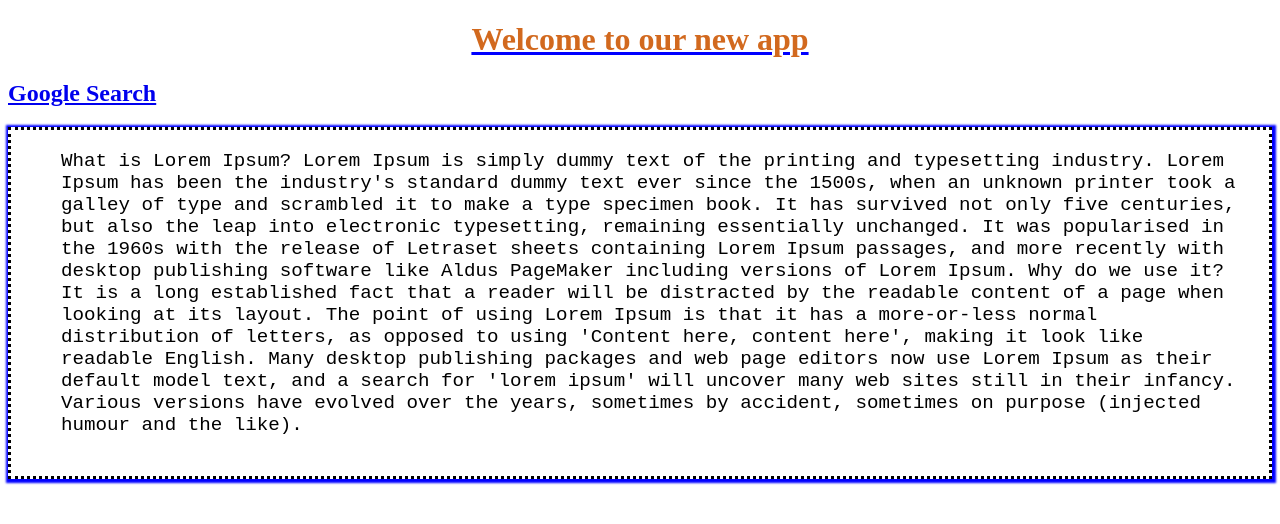
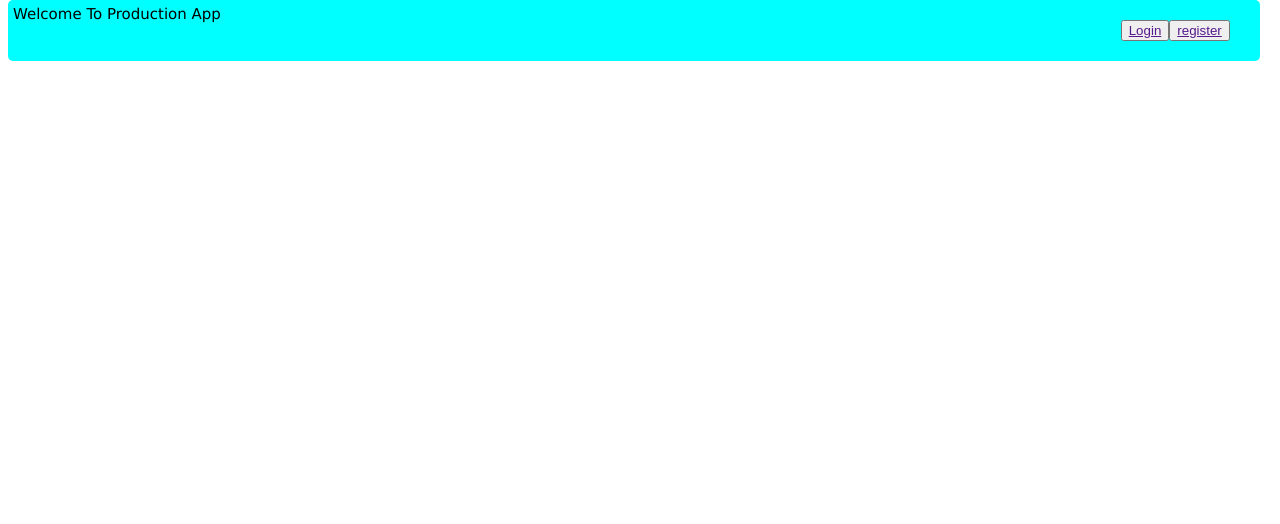
Before and after one commit to thotagowri/APT, an Angular app: page / in a window 1280 px wide. Shown: the top 524 px of the page. Built offline with nearby package versions, Linux system fonts and the light colour scheme.

Commit message:
Header HTML and CSS

```diff
--- a/src/app/app.component.css
+++ b/src/app/app.component.css
@@ -13,5 +13,36 @@ p{
   border: dotted;
   box-shadow: 1px 1px 2px 3px blue;
 
+}
+
+.image{
+  width: 150px;
+  padding: 50px;
+  background: url("../assets/bat.png");
+}
+
+body{
+  margin:0;
+  padding:0;
+  font-family: Verdana, Calibri, sans-serif;
+  font-size: 15px;
+}
+
+header{
+  hight:100px;
+  position: fixed;
+  background: aqua;
+  width: 97%;
+  padding: 5px;
+  border-radius: 5px;
+  margin-top: -8px;
+}
+
+.logo{
+  float: left;
 
 }
+.menu{
+  float: right;
+  margin-right: 2%;
+}
--- a/src/app/app.component.html
+++ b/src/app/app.component.html
@@ -1,20 +1,64 @@
-<h1>Welcome to our new app</h1>
-<h2><a href="https://google.co.in">Google Search</a></h2>
+<html>
+<head>
+  <title></title>
+</head>
+<style>
 
-<p>
-  What is Lorem Ipsum?
-  Lorem Ipsum is simply dummy text of the printing and typesetting industry. Lorem Ipsum has been the industry's
-  standard dummy text ever since the 1500s, when an unknown printer took a galley of type and scrambled it to make a
-  type specimen book. It has survived not only five centuries, but also the leap into electronic typesetting, remaining
-  essentially unchanged. It was popularised in the 1960s with the release of Letraset sheets containing Lorem Ipsum
-  passages, and more recently with desktop publishing software like Aldus PageMaker including versions of Lorem Ipsum.
+</style>
+<body>
+<header class="header">
+  <div class="logo">
+    <a routerLink="/">Welcome To Production App</a>
 
-  Why do we use it?
-  It is a long established fact that a reader will be distracted by the readable content of a page when looking at its
-  layout. The point of using Lorem Ipsum is that it has a more-or-less normal distribution of letters, as opposed to
-  using 'Content here, content here', making it look like readable English. Many desktop publishing packages and web
-  page editors now use Lorem Ipsum as their default model text, and a search for 'lorem ipsum' will uncover many web
-  sites still in their infancy. Various versions have evolved over the years, sometimes by accident, sometimes on
-  purpose (injected humour and the like).
+  </div> <!-- logo -->
+  <div class="menu">
+    <nav>
+      <ul>
+        <button mat-button>
+          <a href="">Login</a>
+        </button>
+        <button mat-button>
+          <a href="">register</a>
+        </button>
+      </ul>
+    </nav>
 
-</p>
+  </div>
+</header>
+</body>
+</html>
+
+
+<!--<h1>Welcome to our new app</h1>-->
+<!--<img>-->
+<!--</header>-->
+<!--</div>-->
+
+
+<!--<div>-->
+<!--<h2><a href="https://google.co.in">Google Search</a></h2>-->
+
+<!--<p>-->
+<!--What is Lorem Ipsum?-->
+<!--Lorem Ipsum is simply dummy text of the printing and typesetting industry. Lorem Ipsum has been the industry's-->
+<!--standard dummy text ever since the 1500s, when an unknown printer took a galley of type and scrambled it to make a-->
+<!--type specimen book. It has survived not only five centuries, but also the leap into electronic typesetting, remaining-->
+<!--essentially unchanged. It was popularised in the 1960s with the release of Letraset sheets containing Lorem Ipsum-->
+<!--passages, and more recently with desktop publishing software like Aldus PageMaker including versions of Lorem Ipsum.-->
+
+<!--Why do we use it?-->
+<!--It is a long established fact that a reader will be distracted by the readable content of a page when looking at its-->
+<!--layout. The point of using Lorem Ipsum is that it has a more-or-less normal distribution of letters, as opposed to-->
+<!--using 'Content here, content here', making it look like readable English. Many desktop publishing packages and web-->
+<!--page editors now use Lorem Ipsum as their default model text, and a search for 'lorem ipsum' will uncover many web-->
+<!--sites still in their infancy. Various versions have evolved over the years, sometimes by accident, sometimes on-->
+<!--purpose (injected humour and the like).-->
+
+<!--</p>-->
+<!--</div>-->
+
+
+<!--<footer>-->
+<!--This is a test message-->
+
+<!--</footer>-->
--- a/src/app/app.component.ts
+++ b/src/app/app.component.ts
@@ -6,5 +6,5 @@ import { Component } from '@angular/core';
   styleUrls: ['./app.component.css']
 })
 export class AppComponent {
-  title = 'app';
+
 }
```
Also changed, not shown: src/assets/Bat.png (added).
